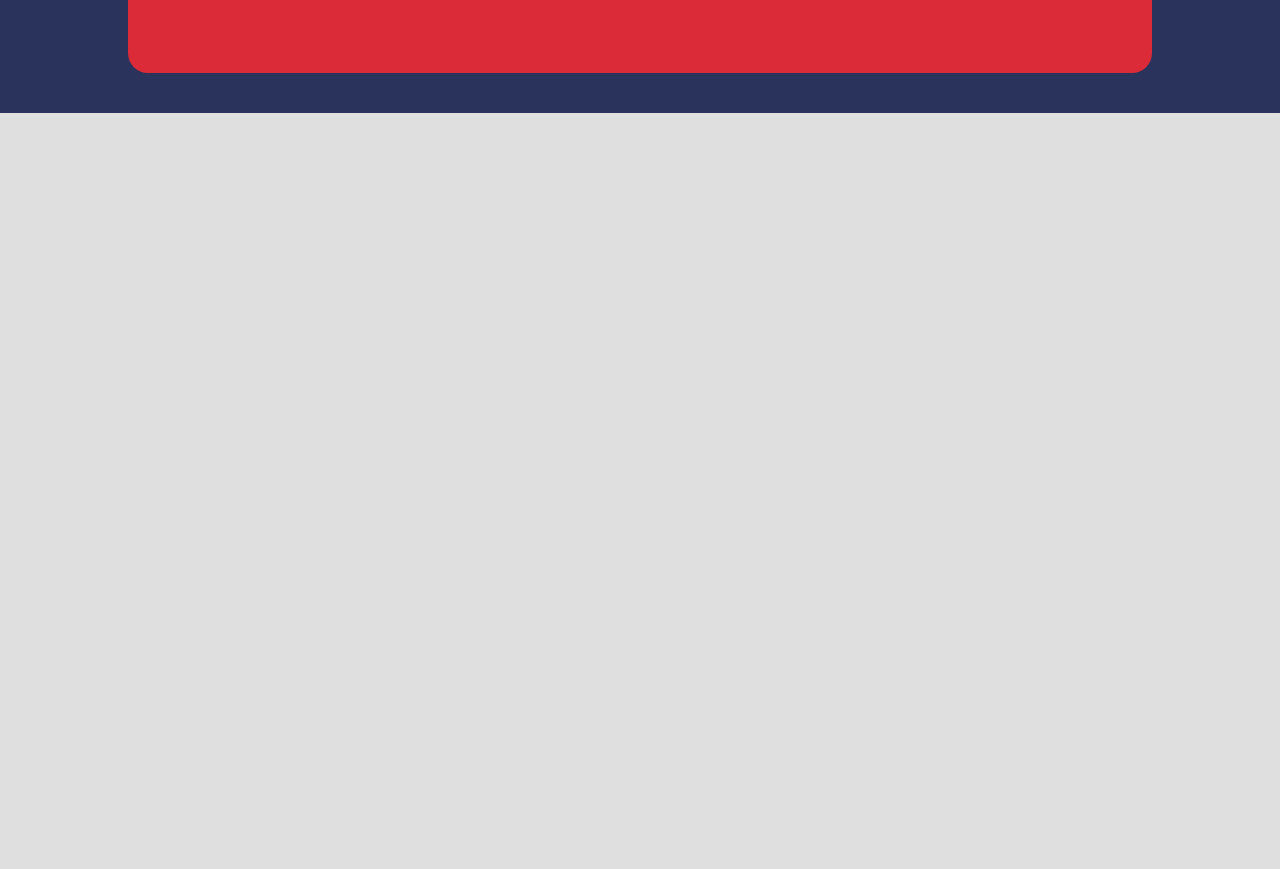
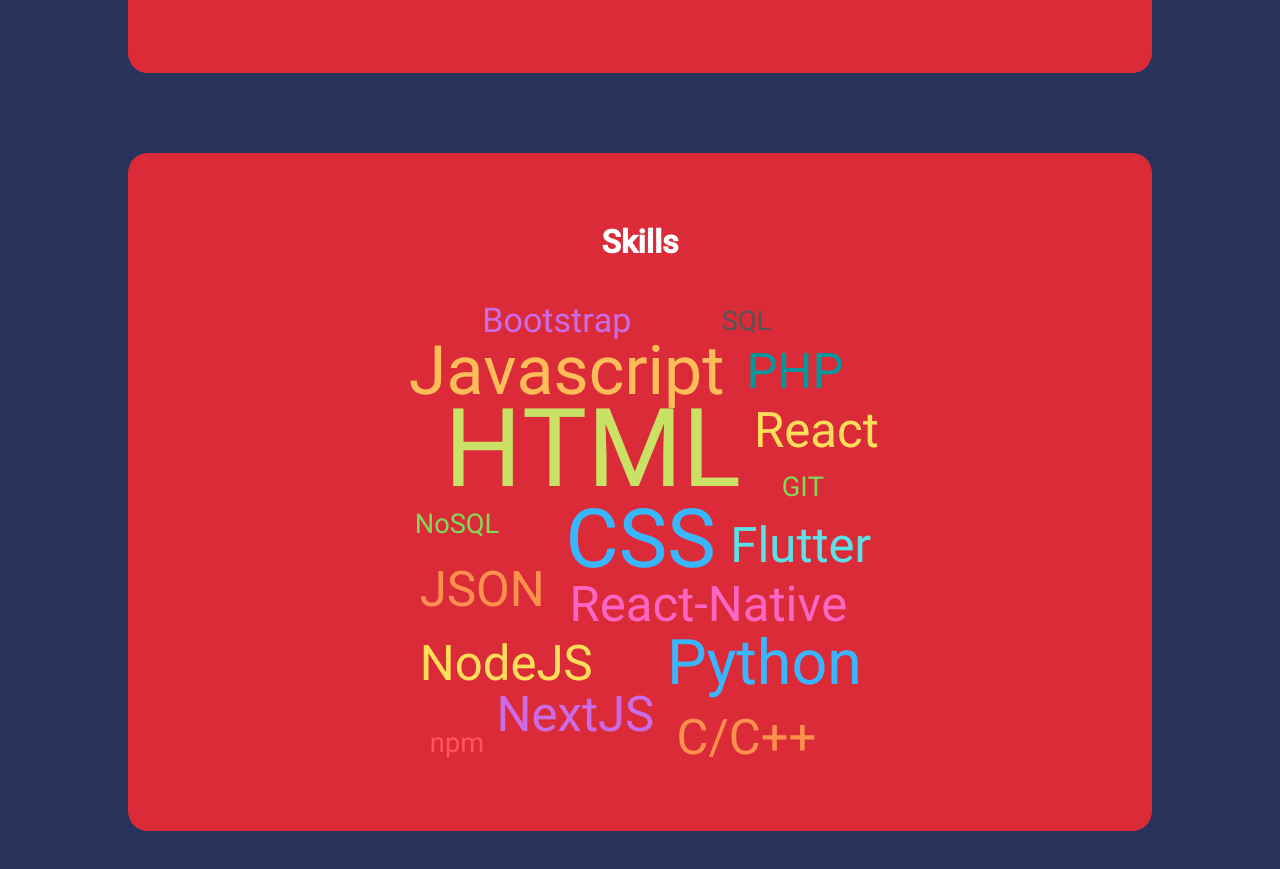
Before and after one commit to henrisama/Portfolio, a React (Vite) app: page / in a window 1280 px wide. Shown: the part 1167-2036 px from the top of the page. Before the commit the page ends 1280 px from the top, so only its background shows below. Built offline with nearby package versions, Linux system fonts and the light colour scheme.

Commit message:
add skills

```diff
--- a/src/views/Home/index.tsx
+++ b/src/views/Home/index.tsx
@@ -9,6 +9,7 @@
   BioDiv,
   BioImage,
   Title,
+  WordCloud,
 } from "./style";
 
 const Introduce = () => {
@@ -40,7 +41,7 @@
 };
 
 const Bio = () => {
-  const { primary, color } = useContext(ThemeContext);
+  const { primary } = useContext(ThemeContext);
 
   useEffect(() => {
     const bioImage = document.getElementById("bioImage") as HTMLDivElement;
@@ -72,7 +73,7 @@
 
   return (
     <>
-      <Container backgroundColor={primary} padding="40px 0px 40px 0px">
+      <Container backgroundColor={primary} padding="40px 0px">
         <Center>
           <BioDiv>
             <BioCard>
@@ -100,11 +101,51 @@
   );
 };
 
+const Skills = () => {
+  const { primary, title, secundary } = useContext(ThemeContext);
+
+  const options = {
+    fontFamily: "impact",
+    fontSizes: [10, 150] as [number, number],
+    padding: 1,
+    deterministic: true,
+  };
+
+  return (
+    <>
+      <Container backgroundColor={primary} padding="40px 0px">
+        <Center>
+          <Container
+            padding="50px 0px"
+            width="80%"
+            backgroundColor={secundary}
+            style={{ borderRadius: "20px" }}
+          >
+            <Container textAlign="center" padding="20px 0px">
+              <h1>Skills</h1>
+            </Container>
+            <Center>
+              <WordCloud
+                image_path={
+                  title === "light"
+                    ? "src/public/img/wordcloud.png"
+                    : "src/public/img/wordcloud_dark.png"
+                }
+              />
+            </Center>
+          </Container>
+        </Center>
+      </Container>
+    </>
+  );
+};
+
 const Home = () => {
   return (
     <>
       <Introduce />
       <Bio />
+      <Skills />
     </>
   );
 };
--- a/src/views/Home/style.tsx
+++ b/src/views/Home/style.tsx
@@ -69,3 +69,20 @@
     padding: 20px;
   }
 `;
+
+interface WordCloudProps {
+  image_path: string;
+}
+export const WordCloud = styled.div<WordCloudProps>`
+  background-image: url(${(props) => props.image_path});
+  background-position: bottom;
+  background-size: cover;
+  background-repeat: no-repeat;
+  height: 500px;
+  width: 500px;
+
+  @media (max-width: 800px) {
+    height: 300px;
+    width: 300px;
+  }
+`;
```
Also changed, not shown: src/public/img/wordcloud.png (added), src/public/img/wordcloud_dark.png (added).
